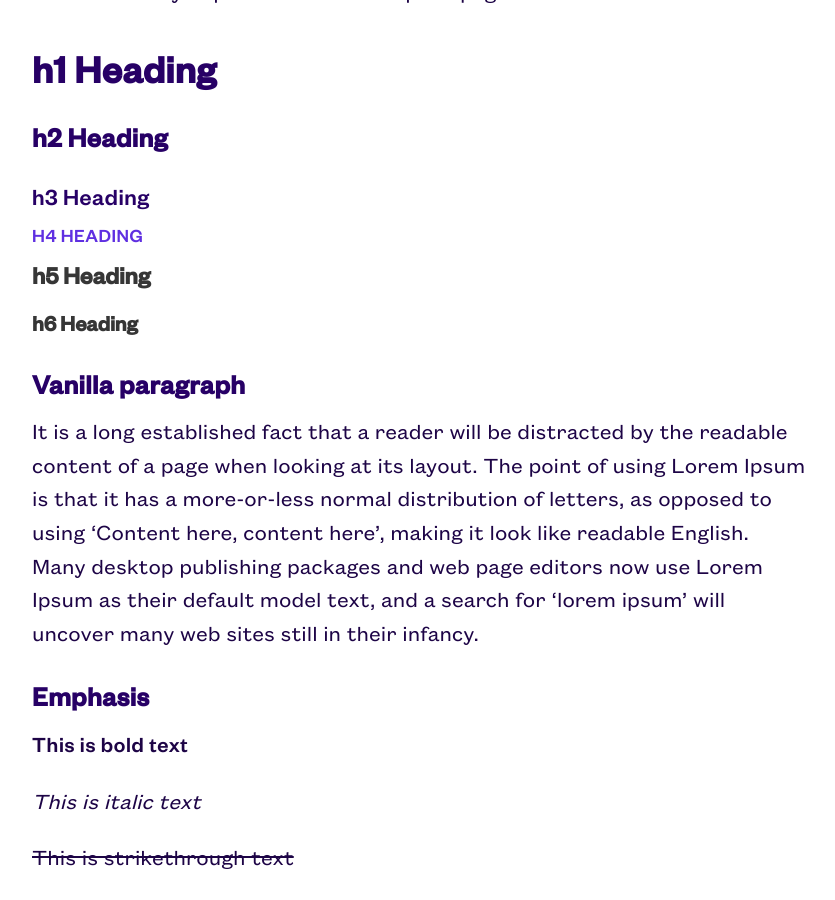
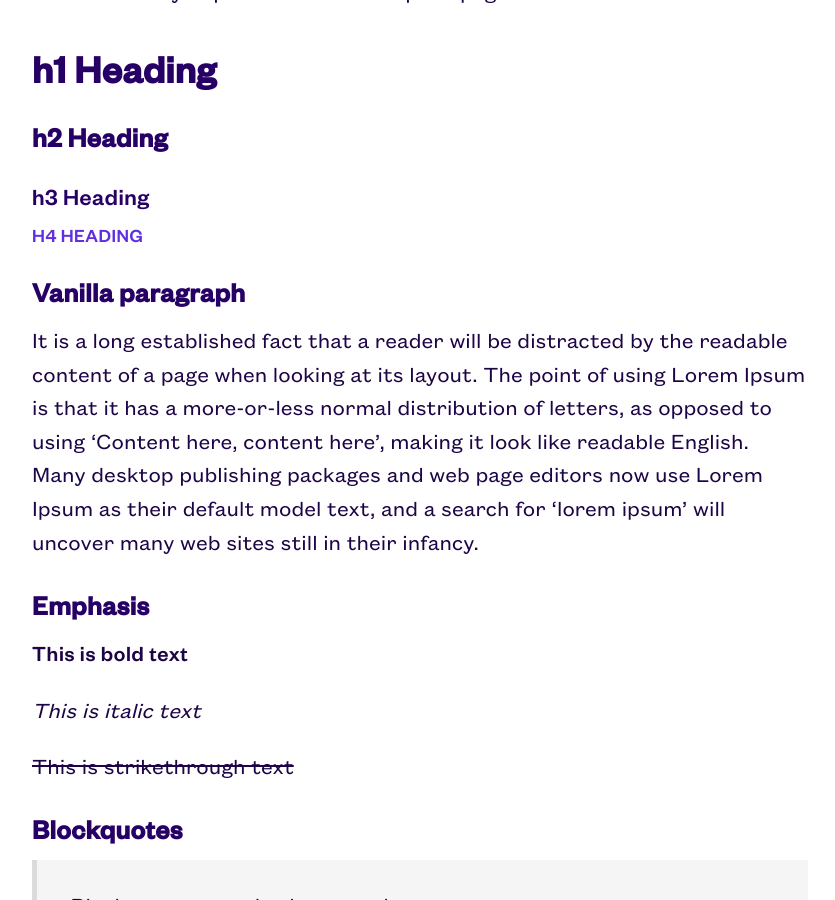
Before and after one commit to ten7/static1.ten7.com, a Jekyll site: the page built from _pages/02_page2.md, in a window 1280 px wide and 900 px high, scrolled down 337 px. Shown: the whole window, without its empty margins (220-1055 px from the left). Built offline with Jekyll 4.4.1, drawn with Linux system fonts in a browser that asks for light colours; some web fonts are replaced.

Commit message:
Update 02_page2.md

```diff
--- a/_pages/02_page2.md
+++ b/_pages/02_page2.md
@@ -14,8 +14,6 @@ This is where you put content markup for page 2.
 ## h2 Heading
 ### h3 Heading
 #### h4 Heading
-##### h5 Heading
-###### h6 Heading
 
 ## Vanilla paragraph
 
```
